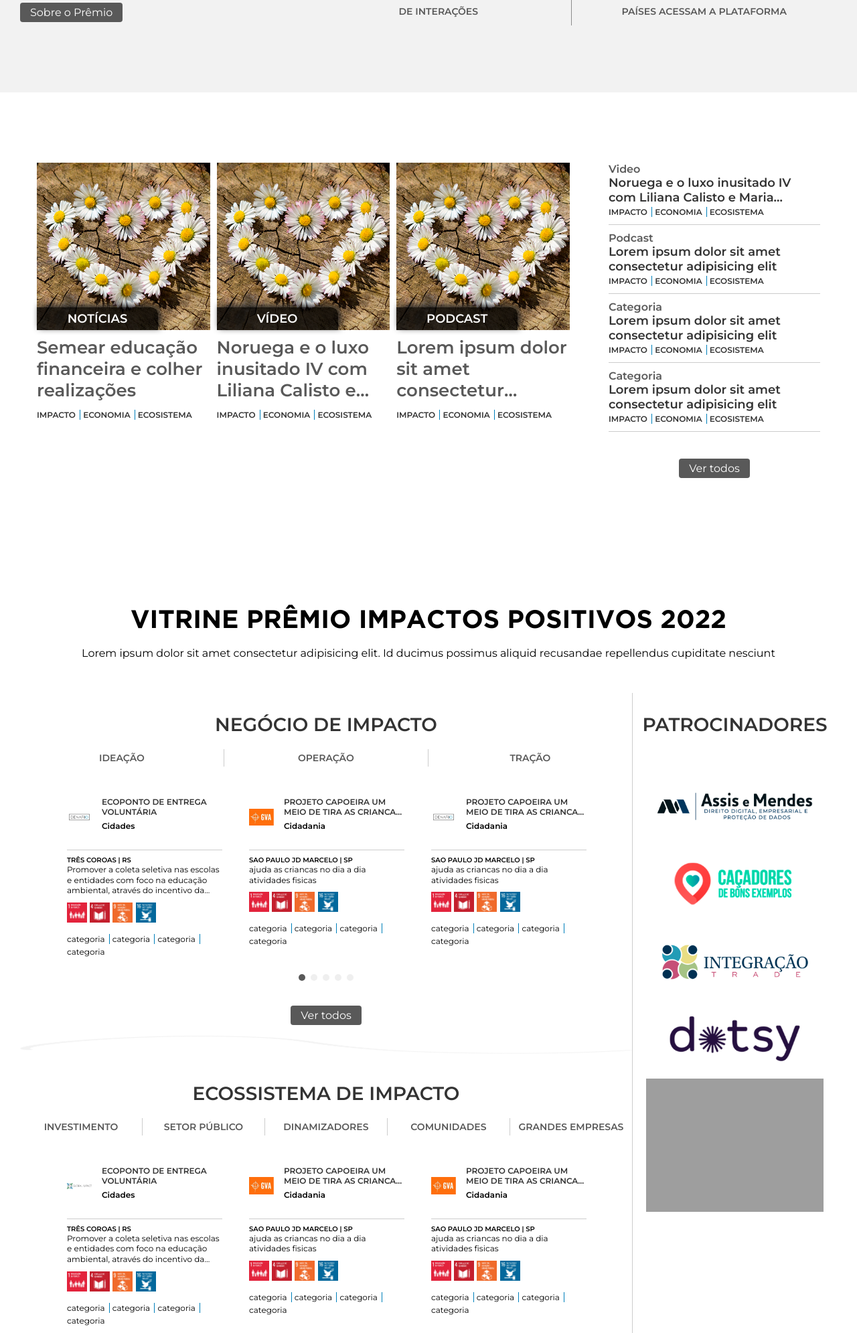
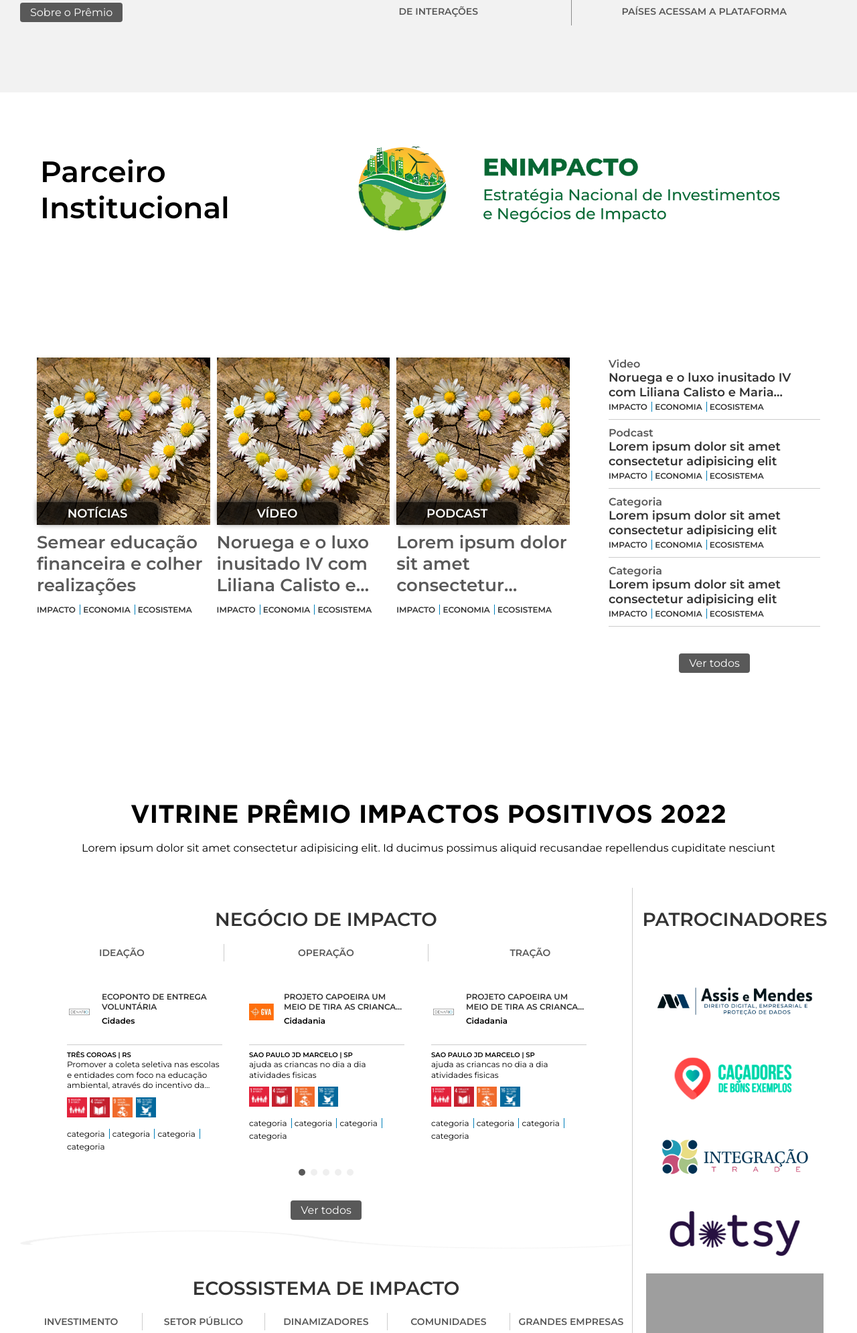
Before and after one commit to dannyela991/PIPDevs, a PHP site: page / in a window 1280 px wide. Shown: the part 922-2913 px from the top of the page at 67% size. Run offline with PHP 8.4, Linux system fonts and the light colour scheme; some libraries are stand-ins or nearby versions; grey boxes are pictures that could not be loaded.

Commit message:
Adicionado section enimpacto-parceiro na index.php

```diff
--- a/app/assets/style.css
+++ b/app/assets/style.css
@@ -879,7 +879,19 @@
     }
 }
 
-
+/* PARCEIRO ENIMPACTO */
+.enimpacto-parceiro{
+    padding: 60px 0;
+}
+.enimpacto-parceiro .col-title .title{
+    margin-bottom: 0;
+}
+.enimpacto-parceiro .col-title .title h2{
+    font-size: 44px;
+}
+.enimpacto-parceiro .col-title .title h2::after{
+    display: none;
+}
 /* LATEST NEWS */
 .latest-news{
     padding: 100px 0;
--- a/index.php
+++ b/index.php
@@ -77,6 +77,21 @@
                         <span class="counter-up green">59</span>
                         <p>Países acessam a plataforma</p>
                     </div>
+                </div>
+            </div>
+        </div>
+    </section>
+
+    <section class="enimpacto-parceiro">
+        <div class="container flex-container">
+            <div class="col-title">
+                <div class="title">
+                    <h2>Parceiro Institucional</h2>
+                </div>
+            </div>
+            <div class="col-articles">
+                <div class="img-parceiro">
+                    <img src="app/assets/images/enimpacto.png" alt="Enimpacto"/>
                 </div>
             </div>
         </div>
@@ -963,6 +978,8 @@
         </div>
     </section>
 
+
+
     <section class="trends">
         <article class="trend-news">
             <div class="container flex-container">
```
Also changed, not shown: app/assets/images/enimpacto.png (added).
